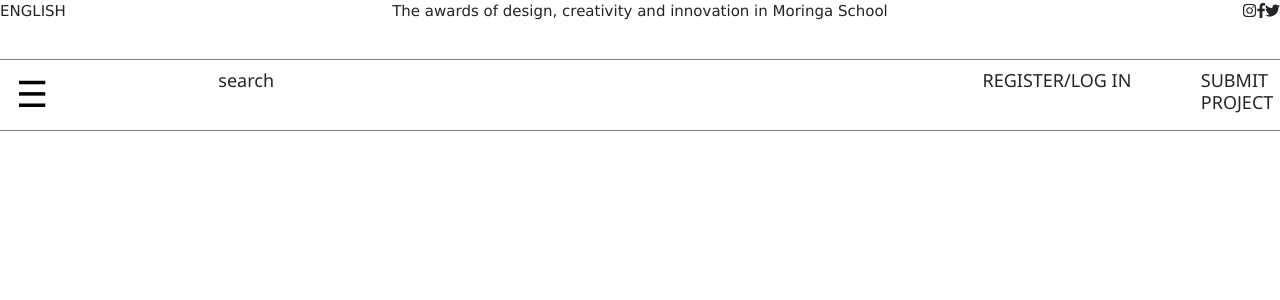
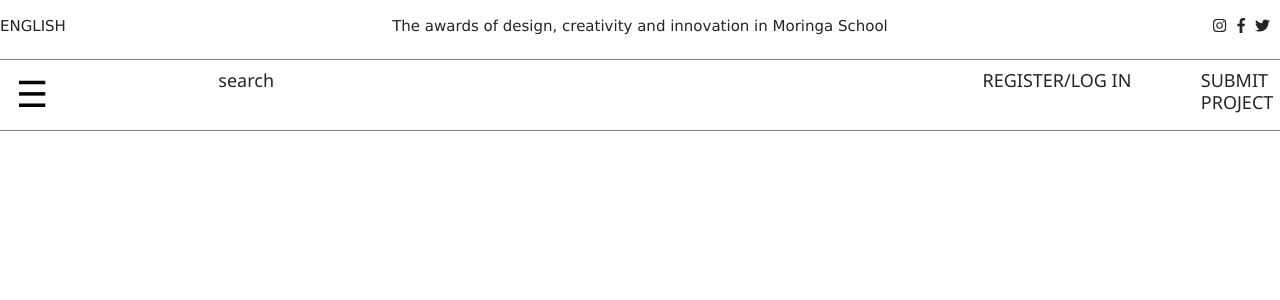
Before and after one commit to emdeechege/Awards, a Django app: page / in a window 1280 px wide. Shown: the top 300 px of the page. Run offline with Django 3.2, Linux system fonts and the light colour scheme; some libraries are stand-ins or nearby versions.

Commit message:
nav bar sort of okay

```diff
--- a/projects/templates/navbar.html
+++ b/projects/templates/navbar.html
@@ -7,22 +7,28 @@
   <meta name="viewport" content="width=device-width, initial-scale=1">
 </head>
 <link rel="stylesheet" href="https://www.w3schools.com/w3css/4/w3.css">
-<div class="row" style="border-bottom: 1px solid grey;height:60px;">
-  <div class="col-2" style="text-align:left">
+<div class="row" style="border-bottom: 1px solid grey;height:60px; margin-top: 15; border-top: 0px solid grey;">
+  <div class="col-2" style="text-align:left; margin-top: 15px;">
     <span><a href="">ENGLISH</a></span>
     </div>
   <div class="col-8">
-    <p style="text-align:center;">The awards of design, creativity and innovation in Moringa School</p>
+    <p style="text-align:center; margin-top: 15px;">The awards of design, creativity and innovation in Moringa School</p>
     </div>
-  <div class="col-2"><p style="float:right"><i class="fab fa-instagram"></i><i class="fab fa-facebook-f"></i><i class="fab fa-twitter"></i></p>
+  <div class="col-2" style="text-align:center; margin-top: 15px;"><p style="float:right">
+    <i class="fab fa-instagram" style="margin-right:10px;">
+
+    </i><i class="fab fa-facebook-f" style="margin-right:10px;">
+
+    </i><i class="fab fa-twitter" style="margin-right:10px;"></i>
+  </p>
     </div>
 </div>
 <div class="row" style="border-bottom: 1px solid grey">
-  <div class="col-2">
+  <div class="col-2" >
 <!-- Sidebar -->
 <div class="w3-sidebar w3-bar-block w3-animate-left" style="display:none;z-index:5" id="mySidebar">
   <button class="w3-bar-item w3-button w3-large" onclick="w3_close()">Close &times;</button>
-  <a href="#" class="w3-bar-item w3-button w3-border-bottom">Link 1</a>
+  <a href="#" class="w3-bar-item w3-button w3-border-bottom" style="padding:2px;">Link 1</a>
   <a href="#" class="w3-bar-item w3-button w3-border-bottom">Link 2</a>
   <a href="#" class="w3-bar-item w3-button w3-border-bottom">Link 3</a>
 </div>
@@ -48,7 +54,7 @@ function w3_close() {
 <div class="col-7">
 <h5>search</h5>
 </div>
-<div class="col-2">
+<div class="col-2" style="text-transform: uppercase;">
 <h5>REGISTER/LOG IN</h5>
 </div>
 <div class="col-1">
```
